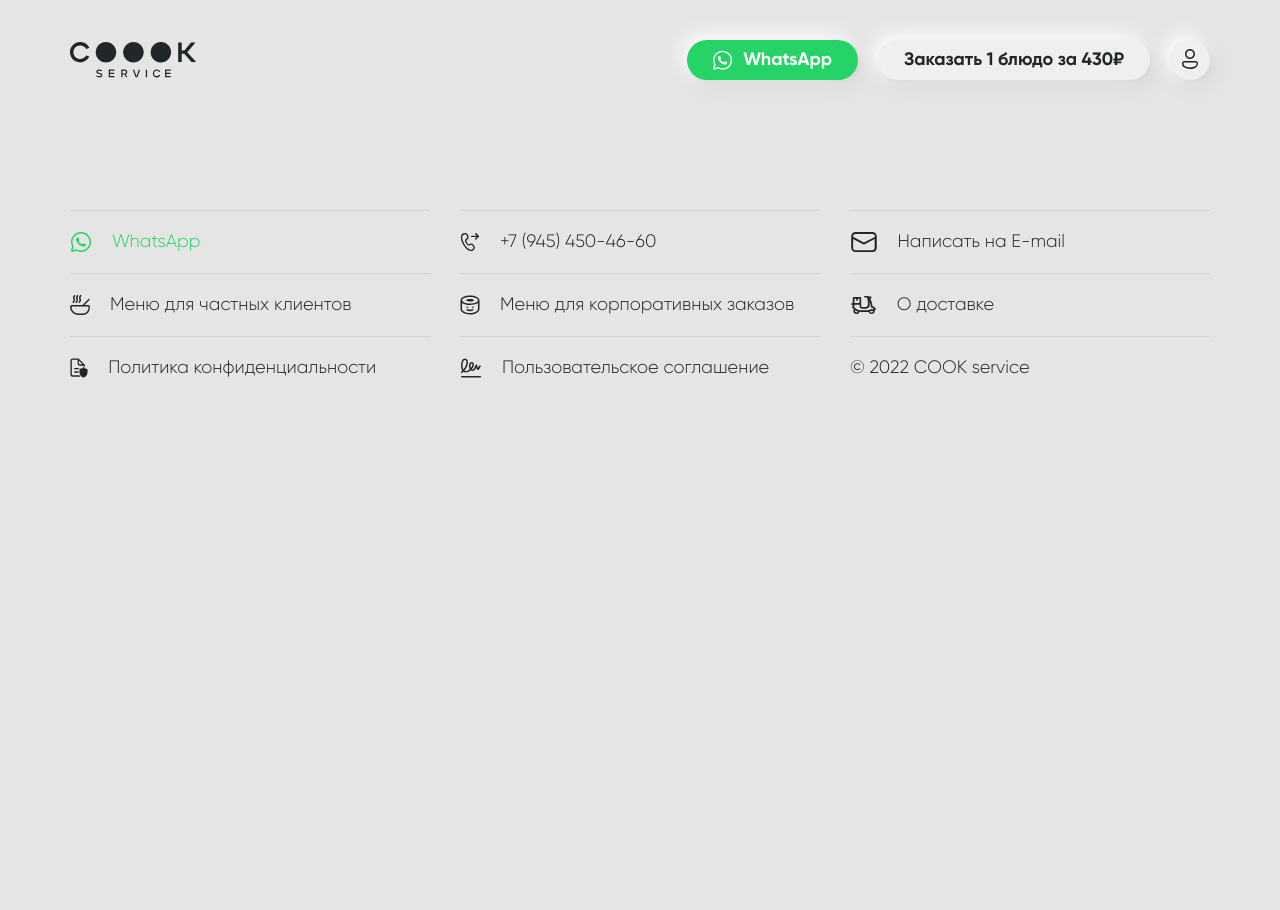
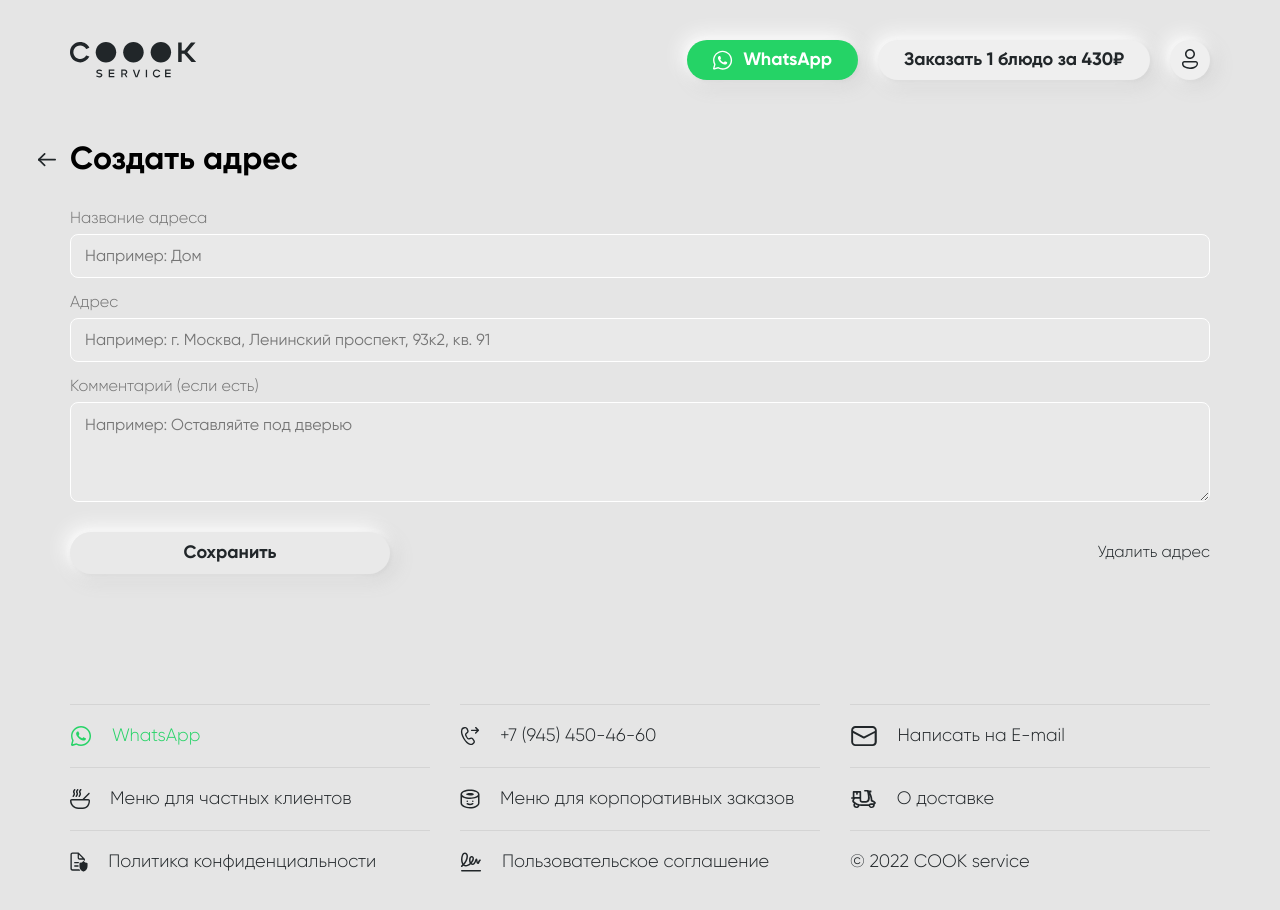
Before and after one commit to yegorweb/cook-service, a Vue app: page /create-address in a window 1280 px wide. Shown: the top 910 px of the page. Before the commit the page ends 800 px from the top, so only its background shows below. Built offline with nearby package versions, Linux system fonts and the light colour scheme.

Commit message:
added address creation page

```diff
--- a/src/components/Button.vue
+++ b/src/components/Button.vue
@@ -24,6 +24,7 @@ var props = defineProps(['bg', 'color', 'width'])
     font-weight: 700;
     font-size: rem(18);
     user-select: none;
+    text-decoration: none;
 
     &:hover {
         box-shadow: -1px -1px 6px rgba(0, 0, 0, 0.12), 1px 1px 6px rgba(255, 255, 255, 0.5), 5px 5px 20px #FFFFFF, -5px -5px 20px #D3D3D3;
--- a/src/components/Header.vue
+++ b/src/components/Header.vue
@@ -19,32 +19,32 @@
             <div class="menu">
                 <img src="@/assets/close-menu.svg" alt="" class="menu-closeBtn" @click="menu=!menu">
                 <div class="menu-buttons">
-                    <router-link to="/cart" class="menu-buttons-item">
+                    <router-link to="/cart" class="menu-buttons-item" @click="menu=!menu">
                         <img src="@/assets/cart.svg" alt="" class="menu-buttons-item-img">
                         <div class="menu-buttons-item-text">Корзина</div>
                     </router-link>
-                    <div class="menu-buttons-item">
+                    <div class="menu-buttons-item" @click="menu=!menu">
                         <img src="@/assets/orders.svg" alt="" class="menu-buttons-item-img">
                         <div class="menu-buttons-item-text">Мои заказы</div>
                     </div>
-                    <div class="menu-buttons-item">
+                    <div class="menu-buttons-item" @click="menu=!menu">
                         <img src="@/assets/deposit.svg" alt="" class="menu-buttons-item-img">
                         <div class="menu-buttons-item-text">Депозит</div>
                         <div class="menu-buttons-item-text-deposit">27 580₽</div>
                     </div>
-                    <div class="menu-buttons-item">
+                    <div class="menu-buttons-item" @click="menu=!menu">
                         <img src="@/assets/cards.svg" alt="" class="menu-buttons-item-img">
                         <div class="menu-buttons-item-text">Привязанные карты</div>
                     </div>
-                    <router-link to="/my-addresses" class="menu-buttons-item">
+                    <router-link to="/my-addresses" class="menu-buttons-item" @click="menu=!menu">
                         <img src="@/assets/map.svg" alt="" class="menu-buttons-item-img">
                         <div class="menu-buttons-item-text">Мои адреса</div>
                     </router-link>
-                    <router-link to="/my-data" class="menu-buttons-item">
+                    <router-link to="/my-data" class="menu-buttons-item" @click="menu=!menu">
                         <img src="@/assets/user-data.svg" alt="" class="menu-buttons-item-img">
                         <div class="menu-buttons-item-text">Мои данные</div>
                     </router-link>
-                    <div class="menu-buttons-item">
+                    <div class="menu-buttons-item" @click="menu=!menu">
                         <img src="@/assets/logout.svg" alt="" class="menu-buttons-item-img">
                         <div class="menu-buttons-item-text">Выйти</div>
                     </div>
--- /dev/null
+++ b/src/components/TextArea.vue
@@ -0,0 +1,58 @@
+<!-- eslint-disable vue/multi-word-component-names -->
+<template>
+    <div>
+        <label>{{props.label}}</label>
+        <textarea :placeholder="props.placeholder" type="text" v-model="value" @input="$emit('val', value)"></textarea>
+    </div>
+</template>
+
+<script setup>
+import { ref } from "vue"
+
+var props = defineProps(['placeholder', 'label'])
+var value = ref('')
+</script>
+
+<style lang="scss" scoped>
+@import '@/assets/style.scss';
+div {
+    display: flex;
+    flex-direction: column;
+    justify-content: flex-start;
+    box-sizing: border-box;
+    gap: rem(5);
+}
+label {
+    font-family: 'Gilroy';
+    font-style: normal;
+    font-weight: 300;
+    font-size: rem(16);
+    color: rgba(0, 0, 0, 0.5);
+}
+textarea {
+    width: 100%;
+    background: #E9E9E9;
+    border: 1px solid #FFFFFF;
+    border-radius: rem(8);
+    height: rem(100);
+    box-sizing: border-box;
+    padding: rem(14);
+    font-family: 'Gilroy';
+    font-weight: 700;
+    font-style: normal;
+    font-size: rem(18);
+    color: #212629;
+    max-width: 100%;
+    min-width: 100%;
+
+    &::placeholder {
+        font-weight: 400;
+        font-size: rem(16);
+    }
+    &:focus {
+        background: #E9E9E9;
+        border: 1px solid #FFFFFF;
+        outline: 0;
+    }
+}
+</style>
--- a/src/components/TitleAndBack.vue
+++ b/src/components/TitleAndBack.vue
@@ -14,6 +14,7 @@ var props = defineProps(['onBackClick', 'title'])
 .title {
     position: relative;
     align-items: center;
+    margin-bottom: rem(30);
     &-backbtn {
         position: absolute;
         top: 50%;
--- a/src/router/index.js
+++ b/src/router/index.js
@@ -25,7 +25,12 @@ const router = createRouter({
     {
       path: '/my-addresses',
       name: 'my-addresses',
-      component: import('@/views/MyAddresses.vue')
+      component: import('@/views/MyAddresses/MyAddresses.vue')
+    },
+    {
+      path: '/create-address',
+      name: 'create-address',
+      component: import('@/views/MyAddresses/CreateAddress.vue')
     },
     {
       path: '/my-data',
--- /dev/null
+++ b/src/views/MyAddresses/CreateAddress.vue
@@ -0,0 +1,53 @@
+<template>
+    <div class="container">
+        <TitleAndBack onClickBack="back">Создать адрес</TitleAndBack>
+        <div class="inputs">
+            <Input label="Название адреса" placeholder="Например: Дом" v-on:val="(a) => {name=a}" />
+            <Input label="Адрес" placeholder="Например: г. Москва, Ленинский проспект, 93к2, кв. 91" v-on:val="(a) => {address=a}" />
+            <TextArea label="Комментарий (если есть)" placeholder="Например: Оставляйте под дверью" v-on:val="(a) => {comment=a}" />
+        </div>
+        <div class="buttons">
+            <Button color="#212629" bg="#E9E9E9" :width="(320/16)+'rem'">Cохранить</Button>
+            <div class="delete">Удалить адрес</div>
+        </div>
+    </div>
+</template>
+
+<script setup>
+import Input from '../../components/Input.vue';
+import TitleAndBack from '../../components/TitleAndBack.vue';
+import TextArea from '../../components/TextArea.vue';
+import { ref } from 'vue';
+import Button from '../../components/Button.vue';
+
+var name = ref('')
+var address = ref('')
+var comment = ref('')
+</script>
+
+<style lang="scss" scoped>
+@import '@/assets/style.scss';
+.inputs {
+    display: flex;
+    flex-direction: column;
+    gap: rem(16);
+}
+.buttons {
+    @include adaptive-value(flex-direction, row, row, row, row, column);
+    justify-content: space-between;
+    display: flex;
+    width: 100%;
+    gap: rem(30);
+    align-items: center;
+    margin-top: rem(30);
+    user-select: none;
+}
+.delete {
+    font-family: 'Gilroy';
+    font-style: normal;
+    font-weight: 300;
+    font-size: rem(16);
+    color: #212629;
+    cursor: pointer;
+}
+</style>
--- a/src/views/MyAddresses.vue
+++ b/src/views/MyAddresses/MyAddresses.vue
@@ -4,14 +4,14 @@
         <div class="items">
             <AddressItem v-for="address in addresses" :key="address" :address="address" />
         </div>
-        <Button :style="'margin-top: '+(30/16)+'rem;'" color="#212629" bg="#E9E9E9" :width="(320/16)+'rem'">Добавить адрес</Button>
+        <router-link style="text-decoration: none;" to="/create-address"><Button :style="'margin-top: '+(30/16)+'rem;'" color="#212629" bg="#E9E9E9" :width="(320/16)+'rem'">Добавить адрес</Button></router-link>
     </div>
 </template>
 
 <script setup>
-import TitleAndBack from '../components/TitleAndBack.vue';
-import AddressItem from '../components/AddressItem.vue';
-import Button from '../components/Button.vue';
+import TitleAndBack from '@/components/TitleAndBack.vue';
+import AddressItem from '@/components/AddressItem.vue';
+import Button from '@/components/Button.vue';
 
 var addresses = [{
     name: 'Дом',
@@ -29,6 +29,5 @@ var addresses = [{
     @include adaptive-value(grid-template-columns, 1fr 1fr 1fr, 1fr 1fr 1fr, 1fr 1fr, 1fr 1fr, 1fr);
     display: grid;
     gap: rem(30);
-    margin-top: rem(30);
 }
 </style>
--- a/src/views/MyData.vue
+++ b/src/views/MyData.vue
@@ -1,6 +1,6 @@
 <template>
     <div class="container">
-        <TitleAndBack onBackClick="home">Мои данные</TitleAndBack>
+        <TitleAndBack onBackClick="back">Мои данные</TitleAndBack>
         <div class="inputs">
             <Input placeholder="Имя" label="Как вас зовут?" v-on:val="(a) => {name=a}" />
             <Input placeholder="+7 (900) 000 00-00" label="Телефон" v-on:val="(a) => {phone=a}" />
@@ -50,6 +50,5 @@ var phone = ref('')
     @include adaptive-value(grid-template-columns, 2fr 1fr, 2fr 1fr, 2fr 1fr, 2fr 1fr, 1fr);
     display: grid;
     gap: rem(20);
-    margin-top: rem(40);
 }
 </style>
--- a/src/views/Orders/ShoppingCart.vue
+++ b/src/views/Orders/ShoppingCart.vue
@@ -64,7 +64,6 @@ var delivery = ref(0)
 <style lang="scss" scoped>
 @import '@/assets/style.scss';
 .items-cont {
-    margin-top: rem(30);
     display: flex;
     flex-direction: column;
     justify-content: center;
--- a/src/views/PrivacyPolicy.vue
+++ b/src/views/PrivacyPolicy.vue
@@ -29,7 +29,6 @@
 .container {
     display: flex;
     flex-direction: column;
-    gap: rem(40);
 
     & * {
         font-family: 'Gilroy';
--- a/src/views/TermsOfUse.vue
+++ b/src/views/TermsOfUse.vue
@@ -35,7 +35,6 @@
 .container {
     display: flex;
     flex-direction: column;
-    gap: rem(40);
 
     & * {
         font-family: 'Gilroy';
```
Also changed, not shown: 1 other file (tests, documents, lock files or other folders).
